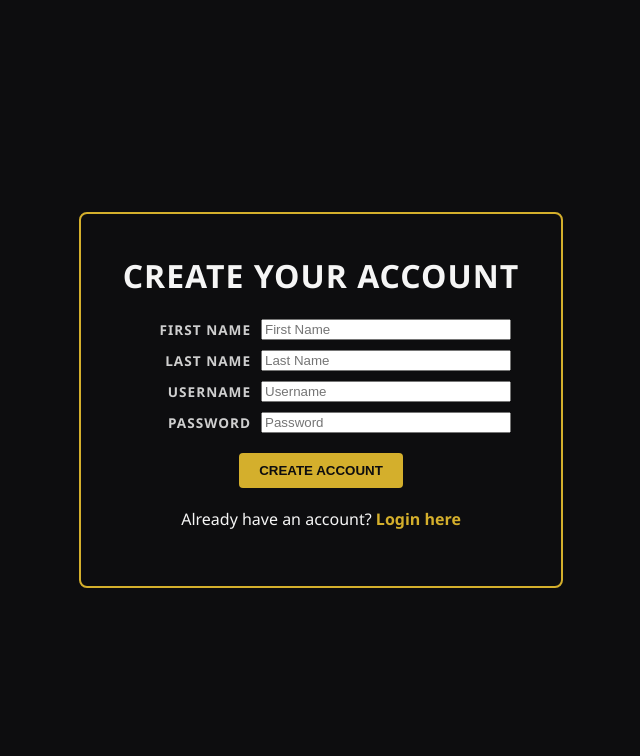
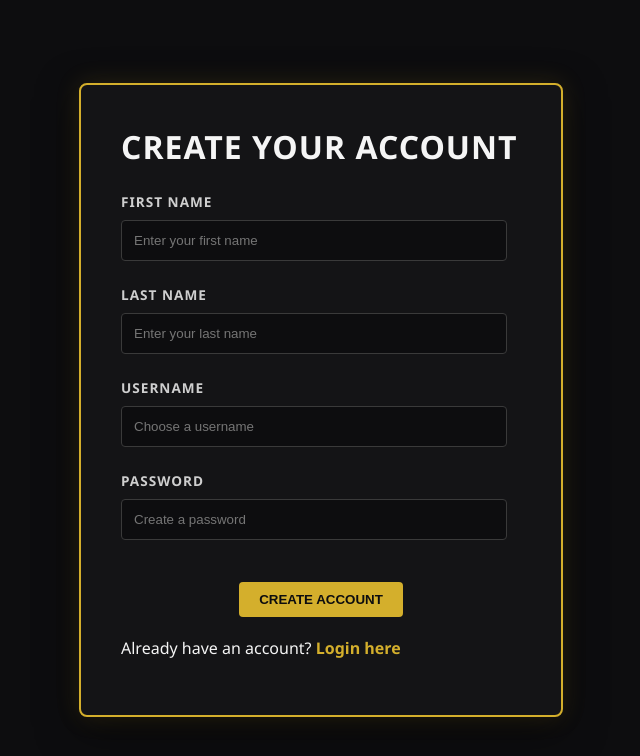
Before and after one commit to tiyakapadia/LAMP-Group-3, a PHP site: page /register_user.html in a window 1280 px wide. Shown: the top 756 px of the page, without its empty margins (319-959 px from the left). Run offline with PHP 8.4, Linux system fonts and the light colour scheme.

Commit message:
Updated styling and contact page functionality

```diff
--- a/register_user.html
+++ b/register_user.html
@@ -12,45 +12,46 @@
 
         <h1>Create Your Account</h1>
 
-        <div class="form-group">
         <label for="firstName">First Name</label>
         <input
+            class="search-box"
             type="text"
             id="firstName"
-                placeholder="First Name"
-                onkeyup="checkRegisterInputs()"
-            >
-        </div>
+            placeholder="Enter your first name"
+            onkeyup="checkRegisterInputs()">
 
-        <div class="form-group">
+        <br><br>
+
         <label for="lastName">Last Name</label>
         <input
+            class="search-box"
             type="text"
             id="lastName"
-                placeholder="Last Name"
-                onkeyup="checkRegisterInputs()"
-            >
-        </div>
+            placeholder="Enter your last name"
+            onkeyup="checkRegisterInputs()">
 
-        <div class="form-group">
+        <br><br>
+
         <label for="username">Username</label>
         <input
+            class="search-box"
             type="text"
             id="username"
-                placeholder="Username"
-                onkeyup="checkRegisterInputs()"
-            >
-        </div>
+            placeholder="Choose a username"
+            onkeyup="checkRegisterInputs()">
 
-        <div class="form-group">
+        <br><br>
+
         <label for="password">Password</label>
         <input
+            class="search-box"
             type="password"
             id="password"
-                placeholder="Password"
-                onkeyup="checkRegisterInputs()"
-            >
-        </div>
+            placeholder="Create a password"
+            onkeyup="checkRegisterInputs()">
+
+<br><br>
+
 
         <button
             id="registerButton"
--- a/script.js
+++ b/script.js
@@ -176,8 +176,9 @@ window.onload = function()
 
     document.getElementById("username").innerHTML = username;
     document.getElementById("welcomeMessage").innerHTML = "Welcome back, " + firstName + "!";
-    document.getElementById("userName").innerHTML = firstName + " " + lastName;
-    document.getElementById("userId").innerHTML = userId;
+    //document.getElementById("userName").innerHTML = firstName + " " + lastName;
+    //document.getElementById("userId").innerHTML = userId;
+    doSearch();
 };
 
 //Add new contact (Now sends the VIP status to the database)
--- a/styles.css
+++ b/styles.css
@@ -122,12 +122,17 @@ main {
 /* ==========================================
    PANELS & CARDS
    ========================================== */
-.content-panel, .vibe-card {
-    background-color: #0D0D0F;
+.content-panel,
+.vibe-card {
+    background: #141416;
     border: 2px solid #D4AF2C;
     border-radius: 8px;
     padding: 30px;
     margin-bottom: 30px;
+
+    box-shadow:
+        0 0 25px rgba(212, 175, 44, 0.15),
+        0 12px 40px rgba(0, 0, 0, 0.55);
 }
 
 .content-panel h2, .vibe-card h3 {
@@ -151,10 +156,13 @@ main {
     border: 1px solid #3A3A3A;
     color: #F5F5F5;
     padding: 12px;
-    width: 100%;
+    width: 90%;
     max-width: 400px;
     border-radius: 4px;
     margin-top: 8px;
+
+    margin-left: auto;
+    margin-right: auto;
 }
 
 .search-box:focus {
@@ -207,13 +215,16 @@ tr:hover td {
 }
 
 .login-box {
-    background-color: #0D0D0F;
+    background: #141416;
     border: 2px solid #D4AF2C;
+    border-radius: 8px;
     padding: 40px;
-    border-radius: 8px;
-    text-align: center;
     width: 100%;
     max-width: 400px;
+
+    box-shadow:
+        0 0 25px rgba(212, 175, 44, 0.15),
+        0 12px 40px rgba(0, 0, 0, 0.55);
 }
 
 .login-box h1 {
```
Also changed, not shown: home.html (+2 -5 lines), index.html (+19 -2 lines). Lines whose indentation alone changed are shown as unchanged.
